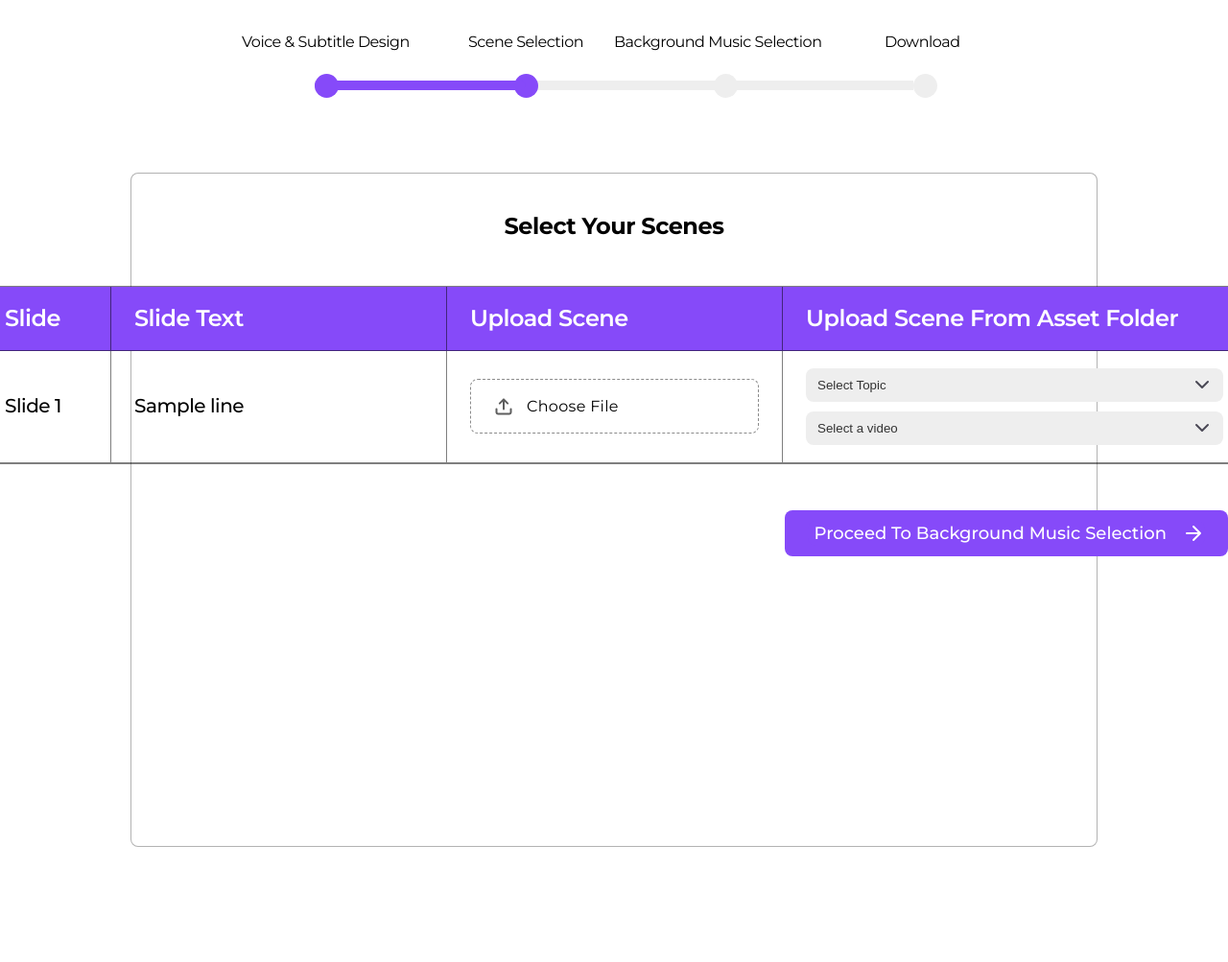
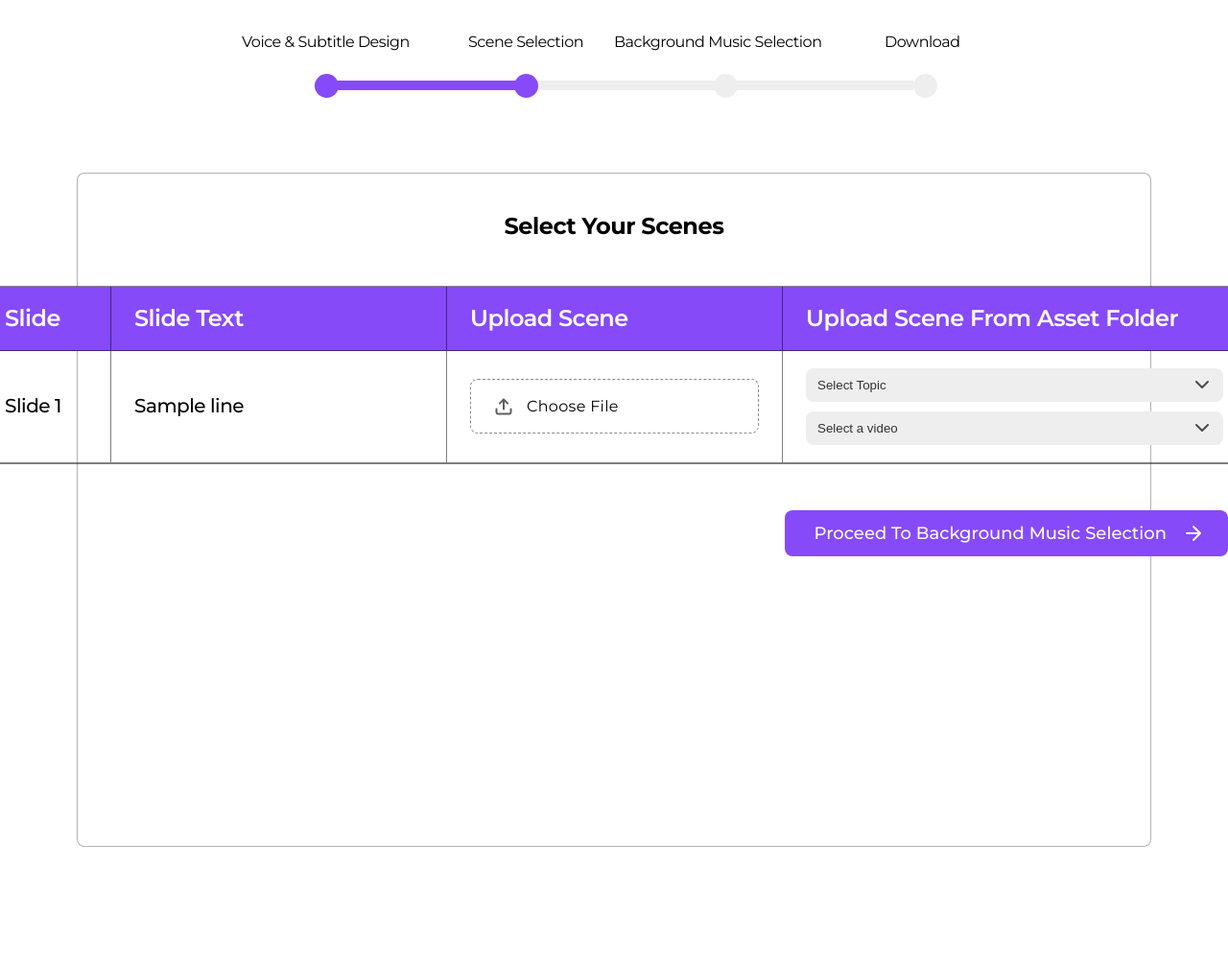
Before and after one commit to ubongpr7/vlc_maker, a Django app: template templates/vlc/frontend/VLSMaker/sceneselection/index.html in a window 1280 px wide. Shown: the part 73-1076 px from the top of the page at 96% size. Run offline with Django 4.2, Linux system fonts and the light colour scheme; tables that the repository leaves empty hold one stand-in row (values such as "Sample post"); the template is opened without the code that fills it: values that come from a table or form of the project are taken from there, most other values are stand-ins (such as "Sample title", 1, 10 or a date in 2020).

Commit message:
Update index.html

```diff
--- a/templates/vlc/frontend/VLSMaker/sceneselection/index.html
+++ b/templates/vlc/frontend/VLSMaker/sceneselection/index.html
@@ -104,7 +104,7 @@
                     <form method="POST" action="." enctype="multipart/form-data">
                         {% csrf_token %}
                     <div class="scene-container" style="display: flex;padding:30px 30px; margin:50px 50px; justify-content: center; align-items: center;">
-                        <div class="Scene" style="width: 90%; height: 703px; margin-bottom: 40px; border: 1px solid #0000004D; box-sizing: border-box; border-radius: 8px; padding: 40px 24px;  background: white;">
+                        <div class="Scene" style="width: 100%; height: 703px; margin-bottom: 40px; border: 1px solid #0000004D; box-sizing: border-box; border-radius: 8px; padding: 40px 24px;  background: white;">
                             <div class="select-scene-text" style="display: flex; justify-content: center; margin-bottom: 48px;">
                                 <span style="font-size: 24px; font-weight: 700; line-height: 29.26px; text-align: center;">
                                     Select Your Scenes
```
